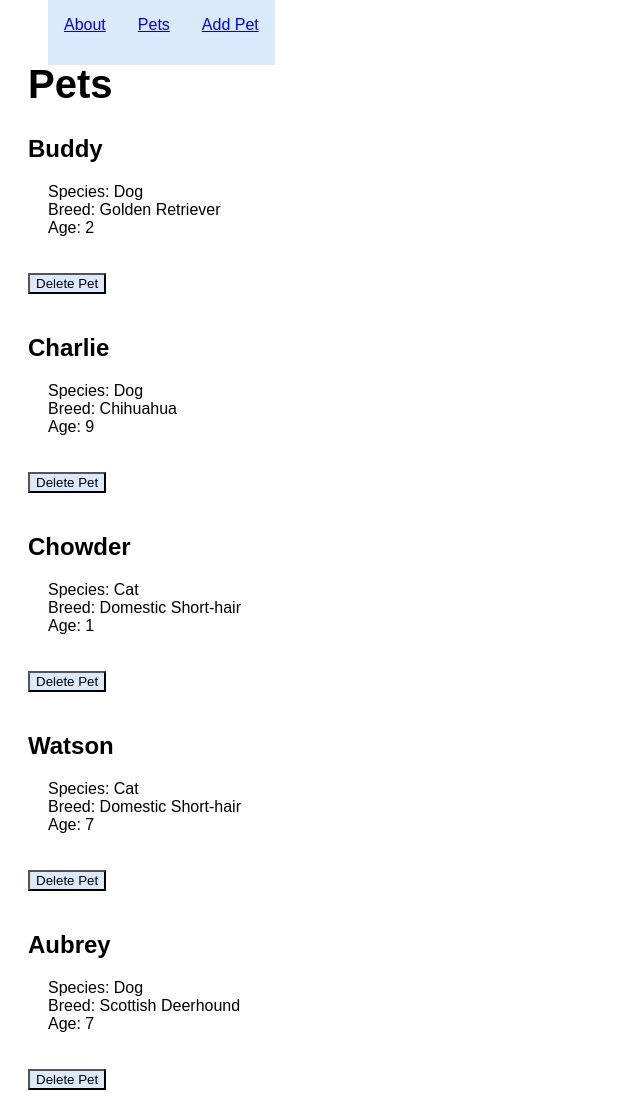
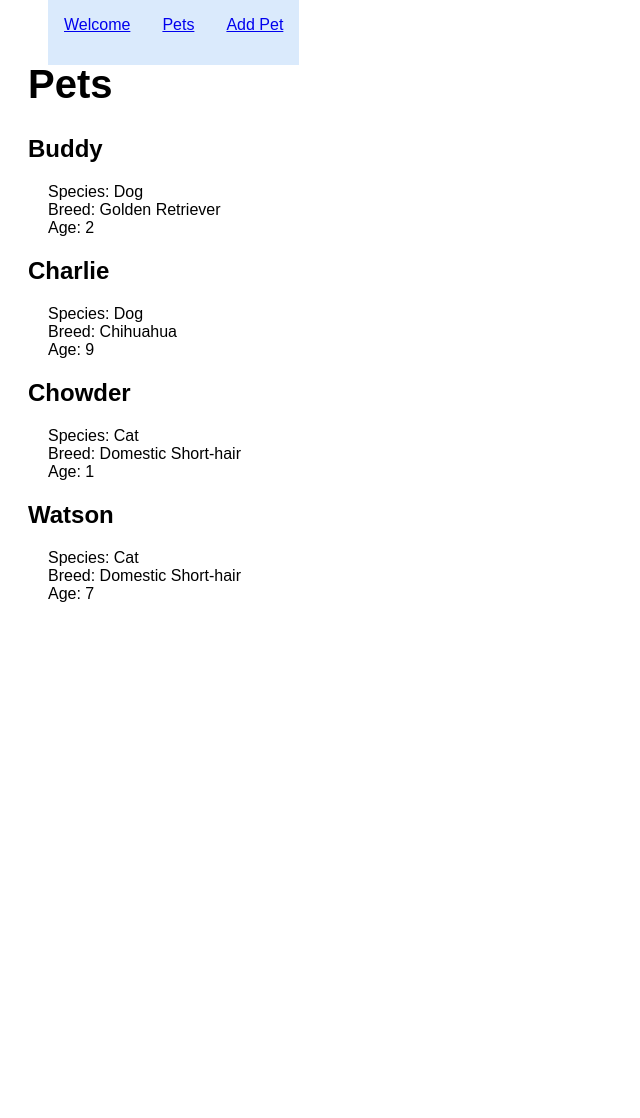
Before and after one commit to Aubreyaw/Cat-Profile-App, a React (Vite) app: page /pets in a window 1280 px wide. Shown: the whole page, without its empty margins (0-640 px from the left). After the commit the page ends 800 px from the top, so only its background shows below. Built offline with nearby package versions, Linux system fonts and the light colour scheme; data requests are answered from the project's data file.

Commit message:
Add styling and WelcomePage file

```diff
--- a/db.json
+++ b/db.json
@@ -27,13 +27,6 @@
       "name": "Watson",
       "breed": "Domestic Short-hair",
       "age": "7"
-    },
-    {
-      "id": "7015",
-      "species": "Dog",
-      "name": "Aubrey",
-      "breed": "Scottish Deerhound",
-      "age": "7"
     }
   ]
 }
--- a/src/App.css
+++ b/src/App.css
@@ -27,7 +27,7 @@ h1 {
   }
   .pet-form {
     text-align: center;
-    padding: 2rem 1rem;
+    padding: 1rem 1rem;
     margin: 2rem 0;
     background-color: rgba(181, 213, 250, 0.5);
   }
@@ -52,10 +52,5 @@ h1 {
     font-size: 2.5em;
     font-weight: 900;
     text-align: center;
-    padding: 0.5rem 0;
     font-family: Arial, Helvetica, sans-serif;
   }
-  .delete-btn {
-    background-color: rgba(181, 213, 250, 0.5);
-    margin: 20px;
-  }
--- a/src/Routes.jsx
+++ b/src/Routes.jsx
@@ -1,13 +1,13 @@
 import React from "react";
 import { Routes, Route } from "react-router-dom";
-import AboutPage from "./pages/AboutPage";
+import WelcomePage from "./pages/WelcomePage";
 import Pets from "./pages/Pets";
 import AddPetForm from "./pages/AddPetForm";
 
 function RoutesComponent({ services, pets, handleAddPet }) {
     return (
         <Routes>
-            <Route path="/" element={<AboutPage services={services}/>} />
+            <Route path="/" element={<WelcomePage services={services}/>} />
             <Route path="/pets" element={<Pets pets={pets} />} />
             <Route path="/add-pet" element={<AddPetForm handleAddPet={handleAddPet} />} />
         </Routes>
--- a/src/components/NavBar.jsx
+++ b/src/components/NavBar.jsx
@@ -6,7 +6,7 @@ function NavBar() {
     return(
         <nav>
             <ul>
-            <NavLink to="/" className="nav-link">About</NavLink>
+            <NavLink to="/" className="nav-link">Welcome</NavLink>
             <NavLink to="/pets" className="nav-link">Pets</NavLink>
             <NavLink to="/add-pet" className="nav-link">Add Pet</NavLink>
             </ul>
--- a/src/components/PetCard.jsx
+++ b/src/components/PetCard.jsx
@@ -1,7 +1,6 @@
 import React from "react";
 
 function PetCard({ pet }) {
-
     return (
         <div>
             <h2 className="pet-name">{pet.name}</h2>
@@ -10,7 +9,6 @@ function PetCard({ pet }) {
                 <li>Breed: {pet.breed}</li>
                 <li> Age: {pet.age}</li>
             </ul>
-            <button className="delete-btn">Delete Pet</button>
         </div>
   );
 }
--- a/src/pages/AddPetForm.jsx
+++ b/src/pages/AddPetForm.jsx
@@ -1,6 +1,7 @@
 import React, { useState } from "react";
 
 function AddPetForm({ handleAddPet }) {
+
   const [formData, setFormData] = useState({
     species: "",
     name: "",
@@ -10,7 +11,11 @@ function AddPetForm({ handleAddPet }) {
 
   const onFormChange = (event) => {
     const { name, value } = event.target;
-    setFormData({ ...formData, [name]: value });
+
+    setFormData((prevFormData) => ({
+      ...prevFormData,
+      [name]: value,
+    }));
   };
 
   const onFormSubmit = (event) => {
@@ -32,13 +37,32 @@ function AddPetForm({ handleAddPet }) {
   };
 
   return (
-
     <form className="pet-form" onSubmit={onFormSubmit}>
       <h1>Add Pet</h1>
-      <input type="text" name="species" placeholder="Species" value={formData.species} onChange={onFormChange} />
-      <input type="text" name="name" placeholder="Pet Name" value={formData.name} onChange={onFormChange} />
-      <input type="text" name="breed" placeholder="Breed" value={formData.breed} onChange={onFormChange} />
-      <input type="text" name="age" placeholder="Age" value={formData.age} onChange={onFormChange} />
+      <input
+        name="species"
+        value={formData.species}
+        onChange={onFormChange}
+        placeholder="Species"
+      />
+      <input
+        name="name"
+        value={formData.name}
+        onChange={onFormChange}
+        placeholder="Pet Name"
+      />
+      <input
+        name="breed"
+        value={formData.breed}
+        onChange={onFormChange}
+        placeholder="Breed"
+      />
+      <input
+        name="age"
+        value={formData.age}
+        onChange={onFormChange}
+        placeholder="Age"
+      />
       <button type="submit">Add Pet</button>
     </form>
   );
--- a/src/pages/AboutPage.jsx
+++ b/src/pages/WelcomePage.jsx
@@ -1,11 +1,11 @@
 import React from "react";
 
-function About() {
+function Welcome() {
   return (
     <div>
-      <h1>About</h1>
+      <h1>Welcome</h1>
     </div>
   )
 }
 
-export default About;
+export default Welcome;
```
Also changed, not shown: src/components/NavBar.css (added).
